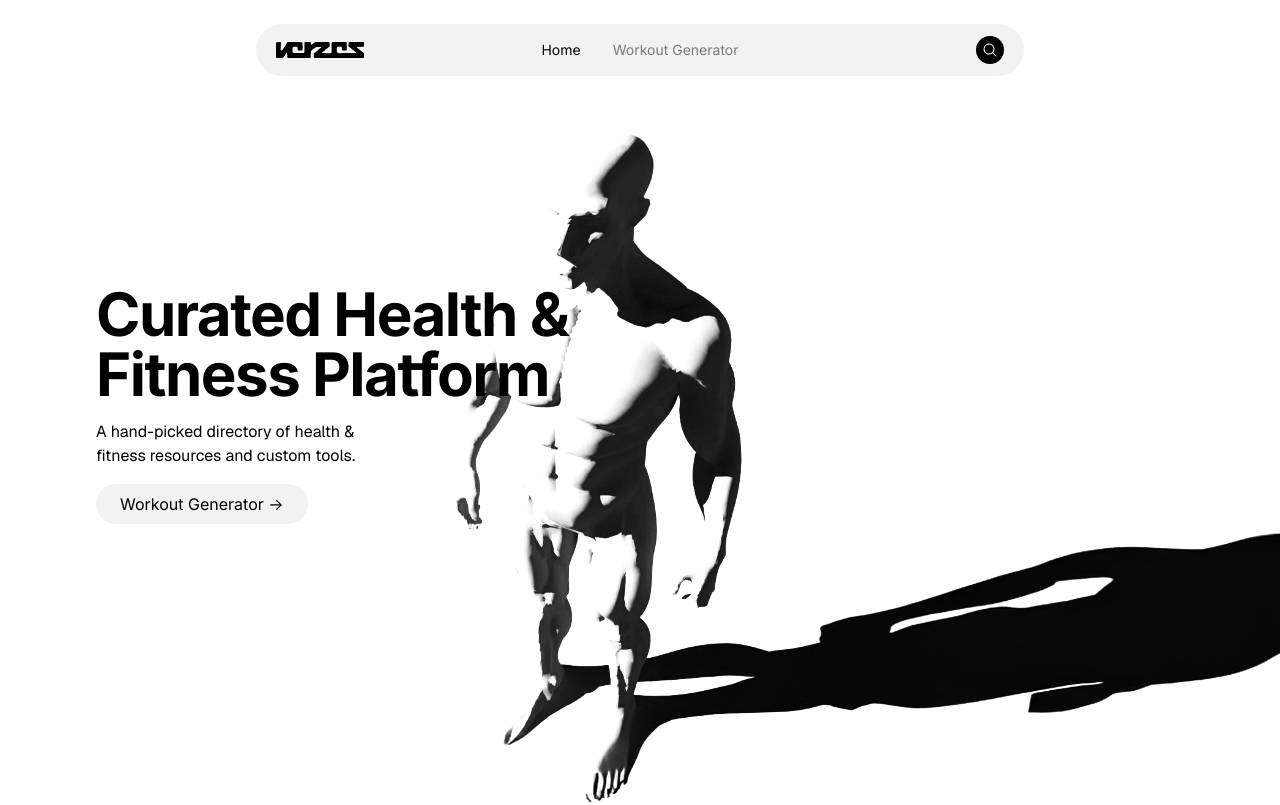
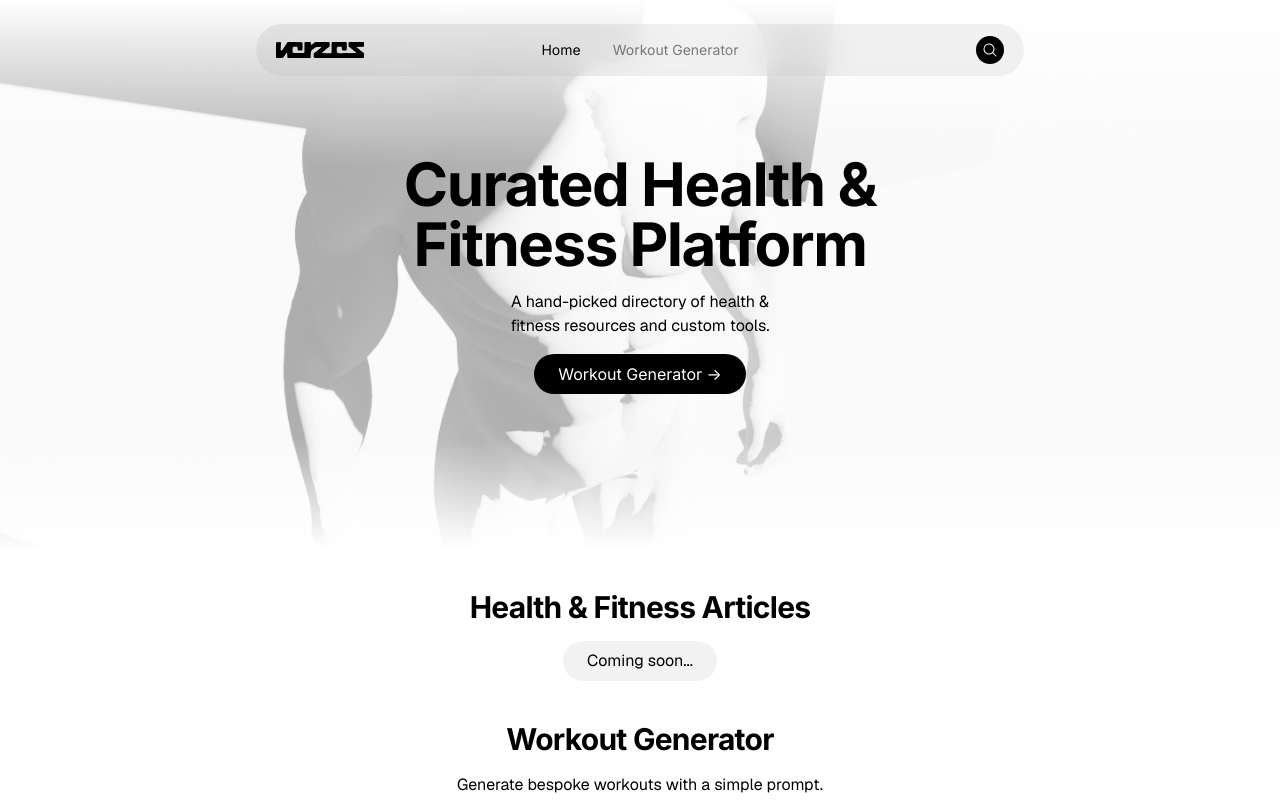
Before and after one commit to myxchine/verzes, a Next.js app: page / in a window 1280 px wide. Shown: the top 805 px of the page. Built offline with nearby package versions, Linux system fonts and the light colour scheme.

Commit message:
new landing page layout change with image

```diff
--- a/src/app/(site)/page.tsx
+++ b/src/app/(site)/page.tsx
@@ -4,9 +4,22 @@ import Link from "next/link";
 
 export default function Home() {
   return (
-    <Section>
-      <div className="w-full md:mt-24 md:mb-48 max-w-6xl mx-auto p-4 md:p-8">
-        <Component centeredmobile small padding>
+    <>
+      <Section
+        full
+        className="relative -mt-[var(--header-height-mobile)] md:-mt-[var(--header-height-desktop)]"
+      >
+        <Image
+          src="/manthing.png"
+          alt="Verzes Manthing"
+          width={1200}
+          height={600}
+          priority
+          className="w-full object-cover -mt-6 md:mt-0  mx-auto aspect-[4/5] md:aspect-[21/9] mix-blend-multiply greyscale-0 saturate-0 opacity-50 "
+        />
+        <div className="w-full absolute bottom-0 left-0 z-10 h-full flex flex-col  items-center justify-center top-to-bottom-gradient">
+          <Row>
+            <Component centered small padding>
               <h1>Curated Health & Fitness Platform</h1>
               <p className="max-w-md">
                 A hand-picked directory of health & fitness resources and custom
@@ -15,22 +28,16 @@ export default function Home() {
               <div className="flex flex-row gap-2 items-center justify-center">
                 <Link
                   href="/workout-generator"
-              className="bg-black/5 text-sm md:text-base  rounded-full px-6 py-2 hover:bg-black/10"
+                  className="bg-black text-white text-sm md:text-base  rounded-full px-6 py-2 hover:bg-black/80"
                 >
                   Workout Generator {"->"}
                 </Link>
               </div>
             </Component>
+          </Row>
         </div>
-
-      <Image
-        src="/manthing.jpg"
-        alt="Verzes Manthing"
-        width={1200}
-        height={400}
-        priority
-        className="md:absolute w-full md:top-0 md:-z-10 md:right-0 max-w-7xl  object-cover -mt-6 md:mt-0  mx-auto aspect-[4/3] md:aspect-[16/9] mix-blend-luminosity brightness-105 greyscale-0 opacity-100 md:-scale-x-100"
-      />
+      </Section>
+      <Section>
         <Row>
           <Component centered>
             <h2>Health & Fitness Articles</h2>
@@ -52,5 +59,6 @@ export default function Home() {
           </Component>
         </Row>
       </Section>
+    </>
   );
 }
--- a/src/app/globals.css
+++ b/src/app/globals.css
@@ -6,7 +6,10 @@
   --background: #ffffff;
   --foreground: #000000;
   --header-height-mobile: 68.3px;
-  --header-height-desktop: 92.3px;
+  --header-height-desktop: 92px;
+  --site-width: 50rem;
+  --header-height: 68.3px;
+  --footer-height: 0px;
 }
 
 @theme inline {
@@ -15,10 +18,6 @@
   --font-sans: var(--font-geist-sans);
   --font-mono: var(--font-geist-mono);
   --font-inter-sans: var(--font-inter-sans);
-  --site-width: 50rem;
-  --header-height: 68.3px;
-  --header-height-desktop: 92.3px;
-  --footer-height: 0px;
 }
 
 body {
@@ -38,11 +37,11 @@ h1 {
 }
 
 h2 {
-  @apply text-3xl md:text-4xl font-bold tracking-tight;
+  @apply text-2xl md:text-3xl font-bold tracking-tight;
 }
 
 h3 {
-  @apply text-2xl md:text-3xl font-semibold tracking-tight;
+  @apply text-xl md:text-2xl font-semibold tracking-tight;
 }
 
 button {
@@ -86,6 +85,18 @@ button {
   animation: gradient 15s ease infinite;
 }
 
+.top-to-bottom-gradient {
+  background: linear-gradient(
+    to bottom,
+    #ffffff 0%,
+    #ffffff00 30%,
+    #ffffff00 80%,
+    #ffffff 100%
+  );
+  background-size: 200% 100%;
+  animation: gradient 15s ease infinite;
+}
+
 select {
   appearance: none;
   -webkit-appearance: none;
--- a/src/components/global/ui/section.tsx
+++ b/src/components/global/ui/section.tsx
@@ -2,13 +2,19 @@ export default function Section({
   children,
   full,
   grey,
-}: Readonly<{ children: React.ReactNode; full?: boolean; grey?: boolean }>) {
+  className,
+}: Readonly<{
+  children: React.ReactNode;
+  full?: boolean;
+  grey?: boolean;
+  className?: string;
+}>) {
   return (
     <div
       className={`flex flex-col gap-8 w-full  relative   ${
-        full ? "mt-[-52px] md:mt-[-80px]" : " md:py-4 "
+        full ? "" : " md:py-4 "
       }
-       ${grey ? "bg-secondary pt-6 md:pt-12 mb-6" : "p-0"}  `}
+       ${grey ? "bg-secondary pt-6 md:pt-12 mb-6" : "p-0"}  ${className}`}
     >
       {children}
     </div>
```
Also changed, not shown: public/manthing.png (added). Lines whose indentation alone changed are shown as unchanged.
